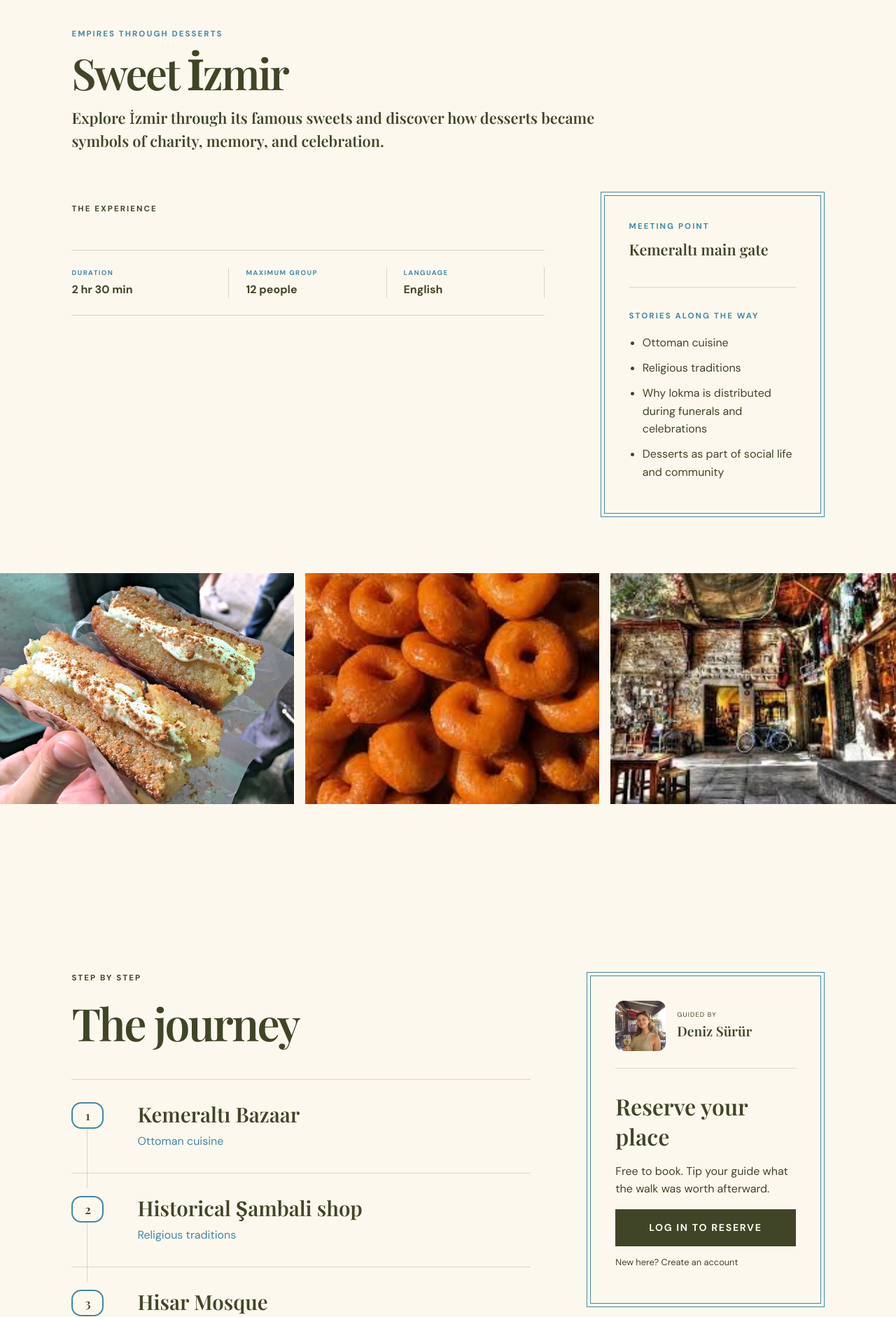
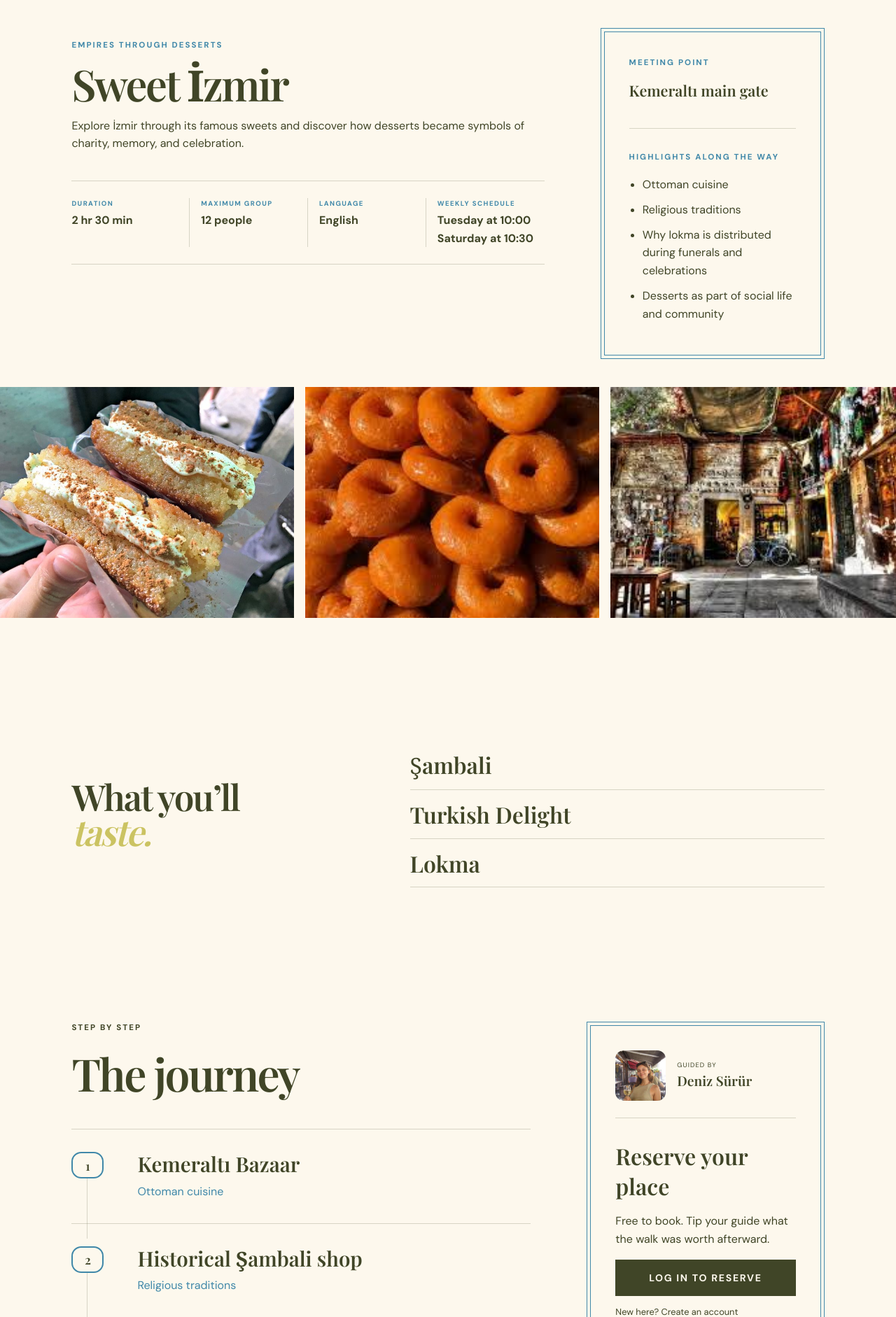
Before and after one commit to defneaakbulut/WalkingTour, a Flask app: page /tour/1 in a window 1280 px wide. Shown: the part 78-1960 px from the top of the page at 70% size. Run offline with Flask 3, Linux system fonts and the light colour scheme; data comes from the database, SQL or seed files in the repository; both versions use the stored data as it was after the commit; some web fonts are replaced.

Commit message:
Tours section

```diff
--- a/app.py
+++ b/app.py
@@ -364,8 +364,7 @@ def cancel_reservation(reservation_id):
 def parse_tour_form(existing=None):
     data = {
         "title": request.form.get("title", "").strip(), "subtitle": request.form.get("subtitle", "").strip(),
-        "description": request.form.get("description", "").strip(), "story": request.form.get("story", "").strip(),
-        "final_message": request.form.get("final_message", "").strip(),
+        "description": request.form.get("description", "").strip(), "story": "", "final_message": "",
         "meeting_point": request.form.get("meeting_point", "").strip(), "language": request.form.get("language", ""),
         "foods": [x.strip() for x in request.form.get("foods", "").split(",") if x.strip()],
         "stops": [x.strip() for x in request.form.get("stops", "").splitlines() if x.strip()],
--- a/static/style.css
+++ b/static/style.css
@@ -1572,6 +1572,119 @@ h2 em {
     }
 }
 
+/* Tour title, information panel, and weekly facts */
+.tour-title-section {
+    display: grid;
+    grid-template-columns: minmax(0, 1.5fr) minmax(320px, .7fr);
+    gap: 5rem;
+    align-items: start
+}
+
+.tour-title-copy {
+    padding-top: 1rem
+}
+
+.tour-title-copy>p:last-child {
+    max-width: 800px;
+    margin: 0;
+    font: 500 clamp(1.1rem, 1.7vw, 1.4rem)/1.55 var(--serif)
+}
+
+.tour-title-section .overview-info {
+    position: static
+}
+
+.tour-overview {
+    display: block
+}
+
+.tour-overview-copy {
+    width: 100%
+}
+
+.tour-overview .detail-bar {
+    grid-template-columns: repeat(4, 1fr)
+}
+
+.tour-overview .detail-bar span:last-child {
+    border-right: 0
+}
+
+@media(max-width:950px) {
+    .tour-title-section {
+        grid-template-columns: 1fr;
+        gap: 3rem
+    }
+}
+
+@media(max-width:800px) and (min-width:621px) {
+    .tour-overview .detail-bar {
+        grid-template-columns: 1fr 1fr
+    }
+
+    .tour-overview .detail-bar span {
+        padding: 1rem;
+        border-bottom: 1px solid var(--line)
+    }
+}
+
+.tour-title-copy .detail-bar {
+    display: grid;
+    grid-template-columns: repeat(4, 1fr);
+    gap: 0;
+    margin-top: 2.5rem;
+    padding: 1.5rem 0;
+    background: transparent;
+    border-top: 1px solid var(--line);
+    border-bottom: 1px solid var(--line);
+    color: var(--ink)
+}
+
+.tour-title-copy .detail-bar span {
+    padding: 0 1rem;
+    border-right: 1px solid var(--line)
+}
+
+.tour-title-copy .detail-bar span:first-child {
+    padding-left: 0
+}
+
+.tour-title-copy .detail-bar span:last-child {
+    padding-right: 0;
+    border-right: 0
+}
+
+.tour-title-copy .detail-bar small {
+    color: var(--sea);
+    margin-bottom: .25rem
+}
+
+@media(max-width:800px) {
+    .tour-title-copy .detail-bar {
+        grid-template-columns: 1fr 1fr
+    }
+
+    .tour-title-copy .detail-bar span {
+        padding: 1rem;
+        border-bottom: 1px solid var(--line)
+    }
+}
+
+@media(max-width:620px) {
+    .tour-title-copy .detail-bar {
+        grid-template-columns: 1fr
+    }
+
+    .tour-title-copy .detail-bar span {
+        padding: 1rem 0;
+        border-right: 0
+    }
+
+    .tour-title-copy .detail-bar span:last-child {
+        border-bottom: 0
+    }
+}
+
 @media(prefers-reduced-motion:reduce) {
     * {
         scroll-behavior: auto !important;
@@ -3217,6 +3330,10 @@ h2 em {
     position: static
 }
 
+.tour-overview-copy .detail-bar {
+    margin-top: 0
+}
+
 .journey-section .booking-card {
     top: 1.5rem;
     padding: 2.5rem;
@@ -3298,3 +3415,29 @@ h2 em {
         height: 310px
     }
 }
+
+/* Light tasting section aligned with the journey */
+.tour-tastes {
+    width: 84%;
+    max-width: 1320px;
+    margin: 0 auto;
+    padding: 4rem 0;
+    background: transparent;
+    color: var(--ink)
+}
+
+.tour-tastes .eyebrow {
+    color: var(--sea)
+}
+
+.tour-tastes .taste-list span {
+    color: var(--ink);
+    border-color: var(--line)
+}
+
+@media(max-width:620px) {
+    .tour-tastes {
+        width: 90%;
+        padding: 3rem 0
+    }
+}
--- a/templates/admin_dashboard.html
+++ b/templates/admin_dashboard.html
@@ -123,11 +123,10 @@
                         </ol>
                       </div>
                     </div>
-                    <h4>Story highlights</h4>
+                    <h4>Tour highlights</h4>
                     <ul>
                       {% for point in tour.story_points %}<li>{{ point }}</li>{% endfor %}
                     </ul>
-                    <blockquote>“{{ tour.final_message }}”</blockquote>
                     <a class="text-link" href="{{ url_for('tour_detail', tour_id=tour.id) }}">
                       Open public tour page →
                     </a>
--- a/templates/tour_detail.html
+++ b/templates/tour_detail.html
@@ -4,15 +4,10 @@
 
 {% block content %}
   <section class="tour-title-section">
-    <p class="eyebrow">{{ tour.subtitle }}</p>
-    <h1>{{ tour.title }}</h1>
-    <p>{{ tour.description }}</p>
-  </section>
-
-  <section class="section tour-overview">
-    <div class="tour-overview-copy">
-      <p class="eyebrow">The experience</p>
-      <p class="lead">{{ tour.story }}</p>
+    <div class="tour-title-copy">
+      <p class="eyebrow">{{ tour.subtitle }}</p>
+      <h1>{{ tour.title }}</h1>
+      <p>{{ tour.description }}</p>
       <div class="detail-bar">
         <span>
           <small>Duration</small>
@@ -21,16 +16,21 @@
         </span>
         <span><small>Maximum group</small>{{ tour.capacity }} people</span>
         <span><small>Language</small>{{ tour.language }}</span>
+        <span>
+          <small>Weekly schedule</small>
+          {% for schedule in schedules %}
+            {{ weekdays[schedule.weekday] }} at {{ schedule.start_time }}{% if not loop.last %}<br>{% endif %}
+          {% endfor %}
+        </span>
       </div>
     </div>
-
     <aside class="journey-info overview-info">
       <div>
         <p class="eyebrow">Meeting point</p>
         <h3>{{ tour.meeting_point }}</h3>
       </div>
       <div>
-        <p class="eyebrow">Stories along the way</p>
+        <p class="eyebrow">Highlights along the way</p>
         <ul>
           {% for point in tour.story_points %}
             <li>{{ point }}</li>
@@ -48,6 +48,15 @@
         loading="lazy"
       >
     {% endfor %}
+  </section>
+
+  <section class="taste-section tour-tastes">
+    <div>
+      <h2>What you’ll <em>taste.</em></h2>
+    </div>
+    <div class="taste-list">
+      {% for food in tour.foods %}<span>{{ food }}</span>{% endfor %}
+    </div>
   </section>
 
   <section class="section journey-section">
@@ -110,14 +119,4 @@
       {% endif %}
     </aside>
   </section>
-
-  <section class="taste-section tour-tastes">
-    <div>
-      <p class="eyebrow light">Along the way</p>
-      <h2>What you’ll <em>taste.</em></h2>
-    </div>
-    <div class="taste-list">
-      {% for food in tour.foods %}<span>{{ food }}</span>{% endfor %}
-    </div>
-  </section>
 {% endblock %}
--- a/tourdb.py
+++ b/tourdb.py
@@ -246,6 +246,8 @@ def seed_sample_tours(db, user_ids, today, now):
             ["guide_id", "title", "subtitle", "description", "story", "final_message", "foods",
              "stops", "story_points", "meeting_point", "duration", "language", "capacity"], values
         ))
+        data["story"] = ""
+        data["final_message"] = ""
         tour_ids.append(create_tour(db, data.pop("guide_id"), data, schedules))
     for participant_id, tour_id, days_ahead in [
         (user_ids[4], tour_ids[0], 5), (user_ids[5], tour_ids[1], 6), (user_ids[6], tour_ids[3], 3)
```
Also changed, not shown: templates/tour_form.html (+2 -10 lines), turkish_delight.db.
